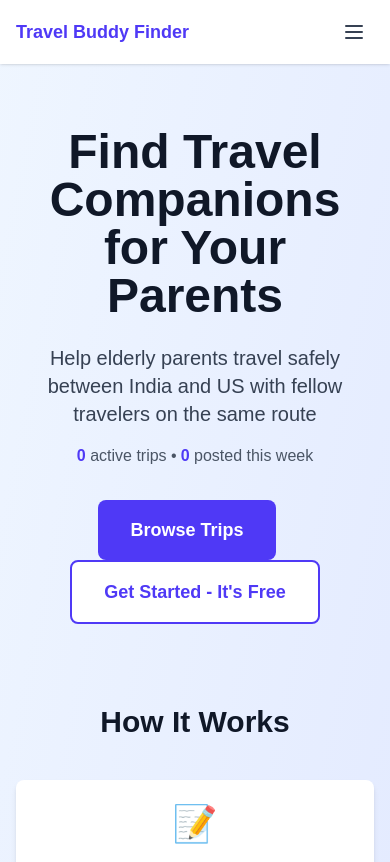
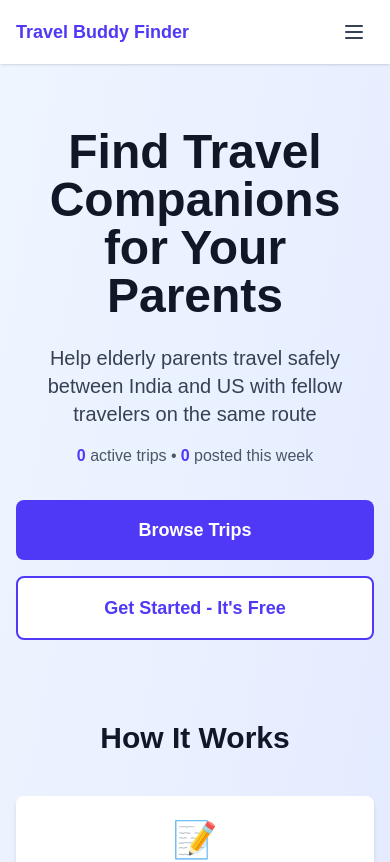
Before and after one commit to ankitk721/travel-buddy-finder, a Next.js app: page / in a window 390 px wide. Shown: the top 862 px of the page. Built offline with nearby package versions, Linux system fonts and the light colour scheme; no server answers; the database is empty.

Commit message:
add spacing for mobile on home page

```diff
--- a/app/page.tsx
+++ b/app/page.tsx
@@ -87,32 +87,33 @@ export default function Home() {
           <span className="font-semibold text-indigo-600 ml-1">{stats.thisWeek}</span> posted this week
         </div>
 
+        {/* CTA Buttons - Update spacing */}
         {user ? (
-          <div className="space-x-4">
+          <div className="flex flex-col sm:flex-row gap-4 justify-center">
             <Link
               href="/trips"
-              className="inline-block bg-indigo-600 text-white px-8 py-4 rounded-lg text-lg font-semibold hover:bg-indigo-700 transition"
+              className="w-full sm:w-auto bg-indigo-600 text-white px-8 py-4 rounded-lg text-lg font-semibold hover:bg-indigo-700 transition text-center"
             >
               Browse Trips
             </Link>
             <Link
               href="/trips/new"
-              className="inline-block bg-white text-indigo-600 px-8 py-4 rounded-lg text-lg font-semibold border-2 border-indigo-600 hover:bg-indigo-50 transition"
+              className="w-full sm:w-auto bg-white text-indigo-600 px-8 py-4 rounded-lg text-lg font-semibold border-2 border-indigo-600 hover:bg-indigo-50 transition text-center"
             >
               Post a Trip
             </Link>
           </div>
         ) : (
-          <div className="space-x-4">
+          <div className="flex flex-col sm:flex-row gap-4 justify-center">
             <Link
               href="/trips"
-              className="inline-block bg-indigo-600 text-white px-8 py-4 rounded-lg text-lg font-semibold hover:bg-indigo-700 transition"
+              className="w-full sm:w-auto bg-indigo-600 text-white px-8 py-4 rounded-lg text-lg font-semibold hover:bg-indigo-700 transition text-center"
             >
               Browse Trips
             </Link>
             <Link
               href="/signup"
-              className="inline-block bg-white text-indigo-600 px-8 py-4 rounded-lg text-lg font-semibold border-2 border-indigo-600 hover:bg-indigo-50 transition"
+              className="w-full sm:w-auto bg-white text-indigo-600 px-8 py-4 rounded-lg text-lg font-semibold border-2 border-indigo-600 hover:bg-indigo-50 transition text-center"
             >
               Get Started - It's Free
             </Link>
```
